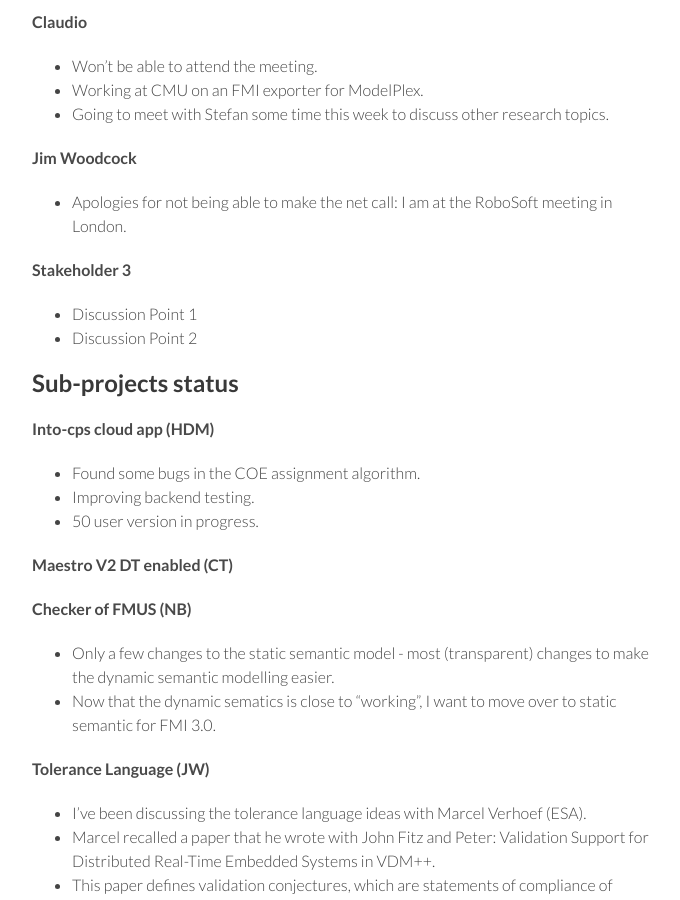
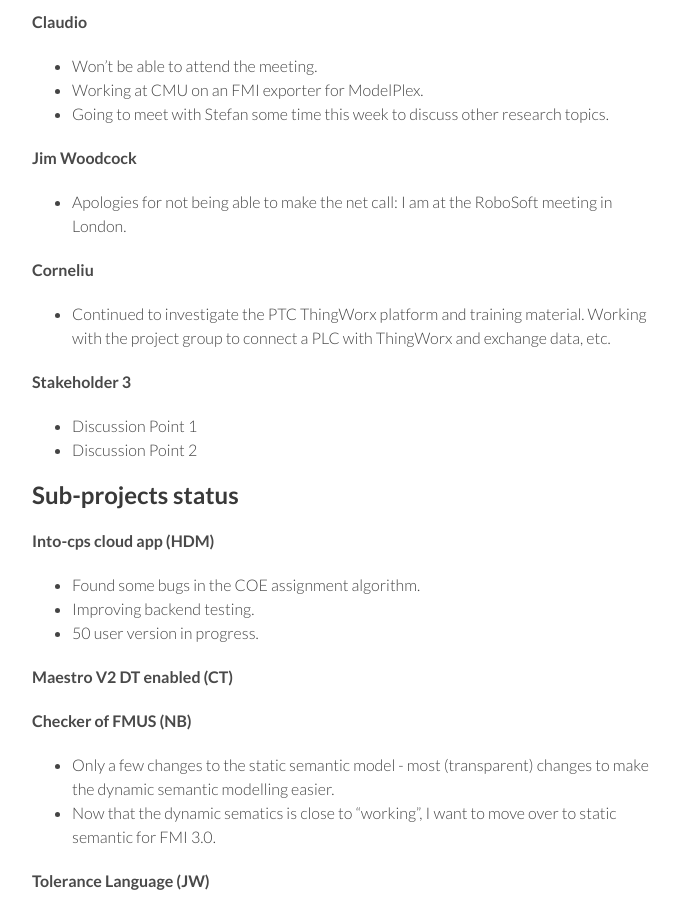
Before and after one commit to digitaltwincentre/digitaltwincentre.github.io, a Jekyll site: the page built from _biweeklies/Biweekly-8.md, in a window 1280 px wide and 900 px high, scrolled down 662 px. Shown: the whole window, without its empty margins (418-1098 px from the left). Built offline with Jekyll 4.4.1, drawn with Linux system fonts in a browser that asks for light colours; nearby versions of some CDN libraries.

Commit message:
Update Biweekly-8.md

```diff
--- a/_biweeklies/Biweekly-8.md
+++ b/_biweeklies/Biweekly-8.md
@@ -41,6 +41,9 @@ private information must be stored elsewhere.  -->
 #### Jim Woodcock
 * Apologies for not being able to make the net call: I am at the RoboSoft meeting in London.
 
+#### Corneliu
+* Continued to investigate the PTC ThingWorx platform and training material.  Working with the project group to connect a PLC with ThingWorx and exchange data, etc.
+
 #### Stakeholder 3
 * Discussion Point 1
 * Discussion Point 2
```
